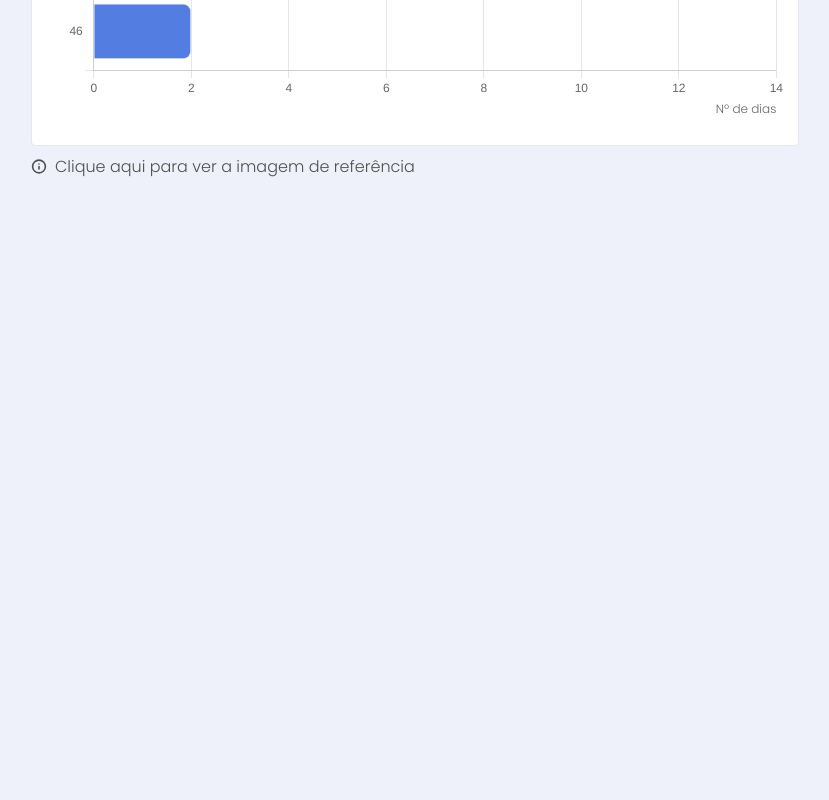
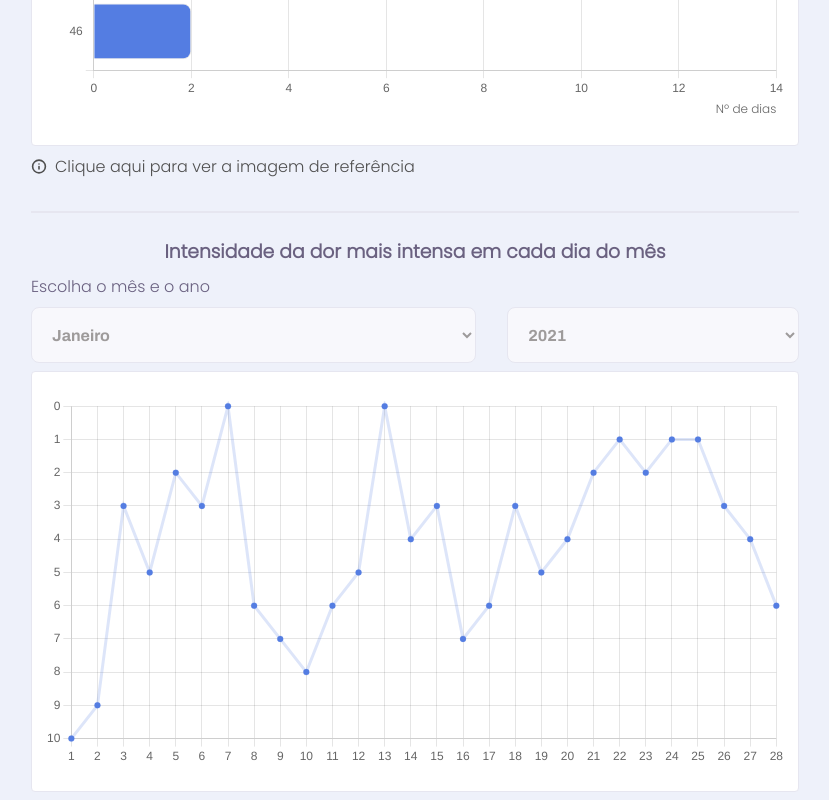
Before and after one commit to prmacedo/cuidador, a React (Create React App) app: page /meudesempenho in a window 1280 px wide. Shown: the part 409-1209 px from the top of the page, without its empty margins (225-1054 px from the left). Before the commit the page ends 800 px from the top, so only its background shows below. Built offline with nearby package versions, Linux system fonts and the light colour scheme; sample sign-in values are in the browser's storage.

Commit message:
add LineChart

```diff
--- /dev/null
+++ b/src/components/Charts/LineChart/index.js
@@ -0,0 +1,71 @@
+import React, { useState } from 'react';
+import { Line } from 'react-chartjs-2';
+
+import './styles.css';
+
+export default function LineChart() {
+  const data = {
+    labels: ['1', '2', '3', '4', '5', '6', '7', '8', '9', '10', '11', '12', '13', '14', '15', '16', '17', '18', '19', '20', '21', '22', '23', '24', '25', '26', '27', '28'],
+    datasets: [
+      {
+        label: '# of Votes',
+        data: [10, 9, 3, 5, 2, 3, 0, 6, 7, 8, 6, 5, 0, 4, 3, 7, 6, 3, 5, 4, 2, 1, 2, 1, 1, 3, 4, 6],
+        fill: false,
+        backgroundColor: '#547DE2',
+        borderColor: 'rgba(84, 125, 226, 0.2)',
+      },
+    ],
+  };
+
+  const options = {
+    responsive: true,
+    plugins: {
+      legend: {
+        position: 'none',
+      },
+      title: {
+        display: false,
+      },
+    },
+    scales: {
+      y: {
+        beginAtZero: true,
+        reverse: true,
+      }
+    }
+  };
+
+  return (
+    <div id="lineChartContainer">
+      <h3>Intensidade da dor mais intensa em cada dia do mês</h3>
+
+      <p>Escolha o mês e o ano</p>
+
+      <div className="input-group">
+        <select name="month" id="month">
+          <option value="1">Janeiro</option>
+          <option value="2">Fevereiro</option>
+          <option value="3">Março</option>
+          <option value="4">Abril</option>
+          <option value="5">Maio</option>
+          <option value="6">Junho</option>
+          <option value="7">Julho</option>
+          <option value="8">Agosto</option>
+          <option value="9">Setembro</option>
+          <option value="10">Outubro</option>
+          <option value="11">Novembro</option>
+          <option value="12">Dezembro</option>
+        </select>
+
+        <select name="year" id="year">
+          <option value="2021">2021</option>
+        </select>
+      </div>
+
+      <div className="chart">
+        <Line data={data} options={options} />
+      </div>
+    </div>
+  );
+
+}
--- /dev/null
+++ b/src/components/Charts/LineChart/styles.css
@@ -0,0 +1,46 @@
+#lineChartContainer * {
+  margin: 0;
+  padding: 0;
+  box-sizing: border-box;
+}
+
+#lineChartContainer > h3 {
+  text-align: center;
+  font-family: 1.8rem;
+  margin-bottom: 0.8rem;
+}
+
+#lineChartContainer > p {
+  margin-bottom: 0.8rem;
+}
+
+#lineChartContainer > .input-group {
+  display: flex;
+  flex-direction: row;
+  justify-content: space-between;
+
+  margin-bottom: 0.8rem;
+}
+
+#lineChartContainer > .input-group > select {
+  padding: 1.2rem 1.6rem;
+  font-weight: 400;
+  font-size: 1.6rem;
+}
+
+#lineChartContainer > .input-group > #month {
+  width: 58%;
+}
+
+#lineChartContainer > .input-group > #year {
+  width: 38%;
+}
+
+#lineChartContainer > .chart {
+  background: white;
+  border-radius: 4px;
+  border: 1px solid #E6E6F0;
+
+  margin-bottom: 0.8rem;
+  padding: 2.4rem 1.2rem;
+}
--- a/src/pages/Patient/MeuDesempenho/index.js
+++ b/src/pages/Patient/MeuDesempenho/index.js
@@ -1,5 +1,6 @@
 import React from 'react';
 import BarChart from '../../../components/Charts/BarChart';
+import LineChart from '../../../components/Charts/LineChart';
 
 import './styles.css'
 
@@ -9,6 +10,8 @@ export default function MeuDesempenho() {
       <header></header>
       <main>
         <BarChart />
+        <hr/>
+        <LineChart />
       </main>
     </>
   );
--- a/src/pages/Patient/MeuDesempenho/styles.css
+++ b/src/pages/Patient/MeuDesempenho/styles.css
@@ -8,3 +8,10 @@ main {
 
   margin: 0 auto;
 }
+
+hr {
+  background: #E6E6F0;
+  border: 1px solid #E6E6F0;
+
+  margin: 2.4rem 0;
+}
```
